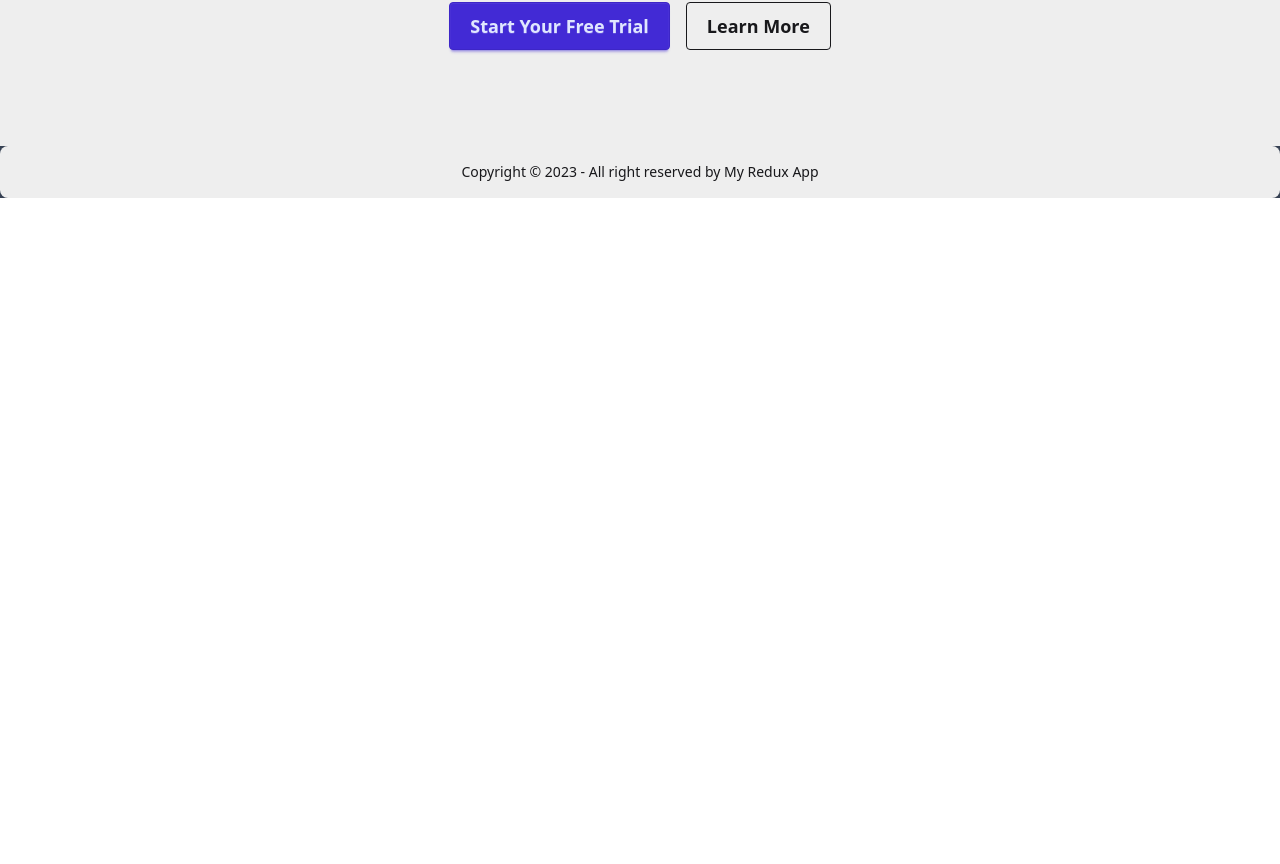
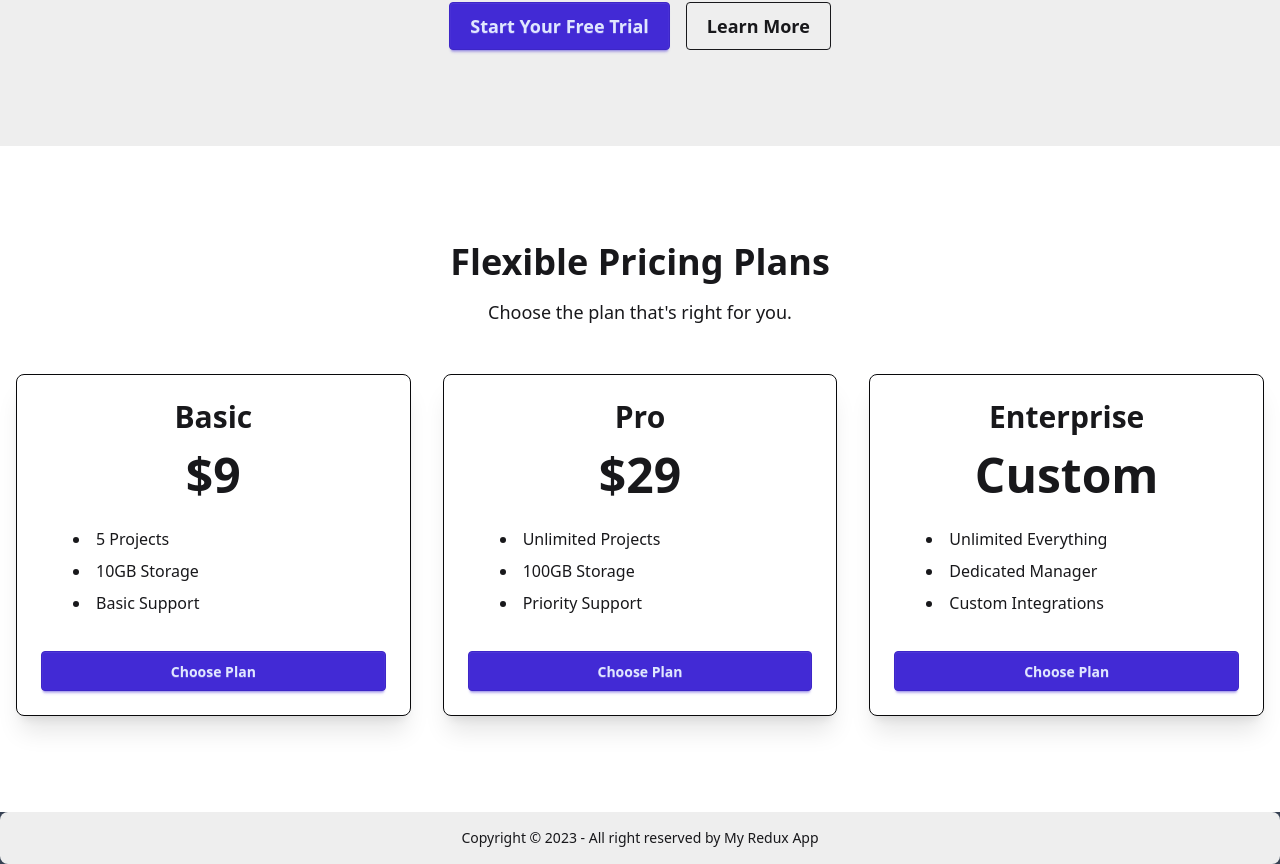
Before and after one commit to kousar-21/redux-first-website, a React (Vite) app: page / in a window 1280 px wide. Shown: the part 2046-2910 px from the top of the page. Before the commit the page ends 2244 px from the top, so only its background shows below. Built offline with nearby package versions, Linux system fonts and the light colour scheme.

Commit message:
adding PricingSection in home page

```diff
--- a/src/Pages/Home/Home.jsx
+++ b/src/Pages/Home/Home.jsx
@@ -6,6 +6,7 @@ import TestimonialsSection from '../../component/TestimonialsSection/Testimonial
 import ContactSection from '../../component/ContactSection/ContactSection';
 import AboutSection from '../../component/AboutSection/AboutSection';
 import CtaSection from '../../component/CtaSection/CtaSection';
+import PricingSection from '../../component/PricingSection/PricingSection';
 
 const Home = () => {
     return (
@@ -18,6 +19,7 @@ const Home = () => {
             <AboutSection></AboutSection>
             <ContactSection></ContactSection>
             <CtaSection></CtaSection>
+            <PricingSection></PricingSection>
             <div className='bg-gray-700'>
                 <Footer></Footer>
             </div>
--- /dev/null
+++ b/src/component/PricingSection/PricingSection.jsx
@@ -0,0 +1,31 @@
+import React from 'react';
+
+const PricingSection = () => {
+    const plans = [
+        { name: 'Basic', price: '$9', features: ['5 Projects', '10GB Storage', 'Basic Support'] },
+        { name: 'Pro', price: '$29', features: ['Unlimited Projects', '100GB Storage', 'Priority Support'] },
+        { name: 'Enterprise', price: 'Custom', features: ['Unlimited Everything', 'Dedicated Manager', 'Custom Integrations'] },
+    ];
+    return (
+        <div className="py-24">
+            <h2 className="text-4xl font-bold text-center">Flexible Pricing Plans</h2>
+            <p className="text-center text-lg mt-4">Choose the plan that's right for you.</p>
+            <div className="mt-12 grid grid-cols-1 md:grid-cols-3 gap-8 px-4">
+                {plans.map((plan, index) => (
+                    <div key={index} className="card bg-base-100 shadow-xl border border-neutral p-6 flex flex-col items-center">
+                        <h3 className="text-3xl font-bold">{plan.name}</h3>
+                        <p className="text-5xl font-bold mt-4">{plan.price}</p>
+                        <ul className="list-disc list-inside mt-6 text-left w-full pl-8">
+                            {plan.features.map((feature, i) => (
+                                <li key={i} className="py-1">{feature}</li>
+                            ))}
+                        </ul>
+                        <button className="btn btn-primary mt-8 w-full">Choose Plan</button>
+                    </div>
+                ))}
+            </div>
+        </div>
+    );
+};
+
+export default PricingSection;
```
